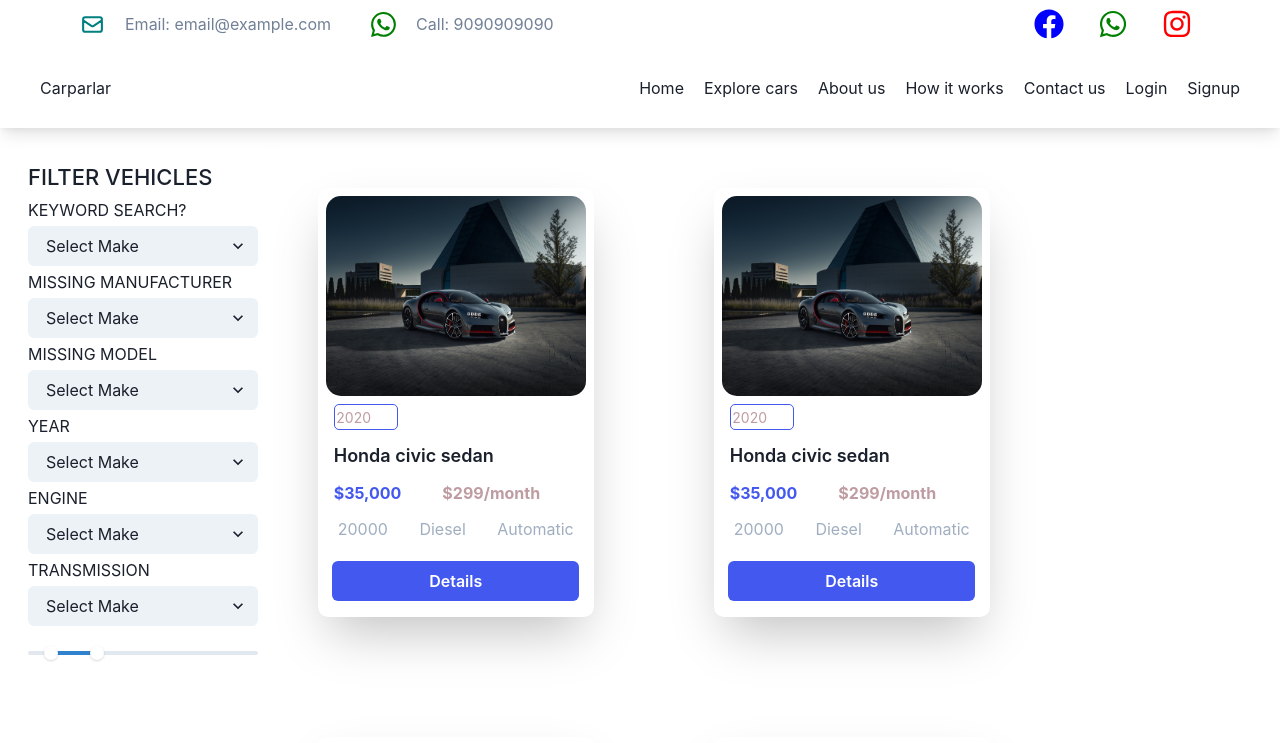
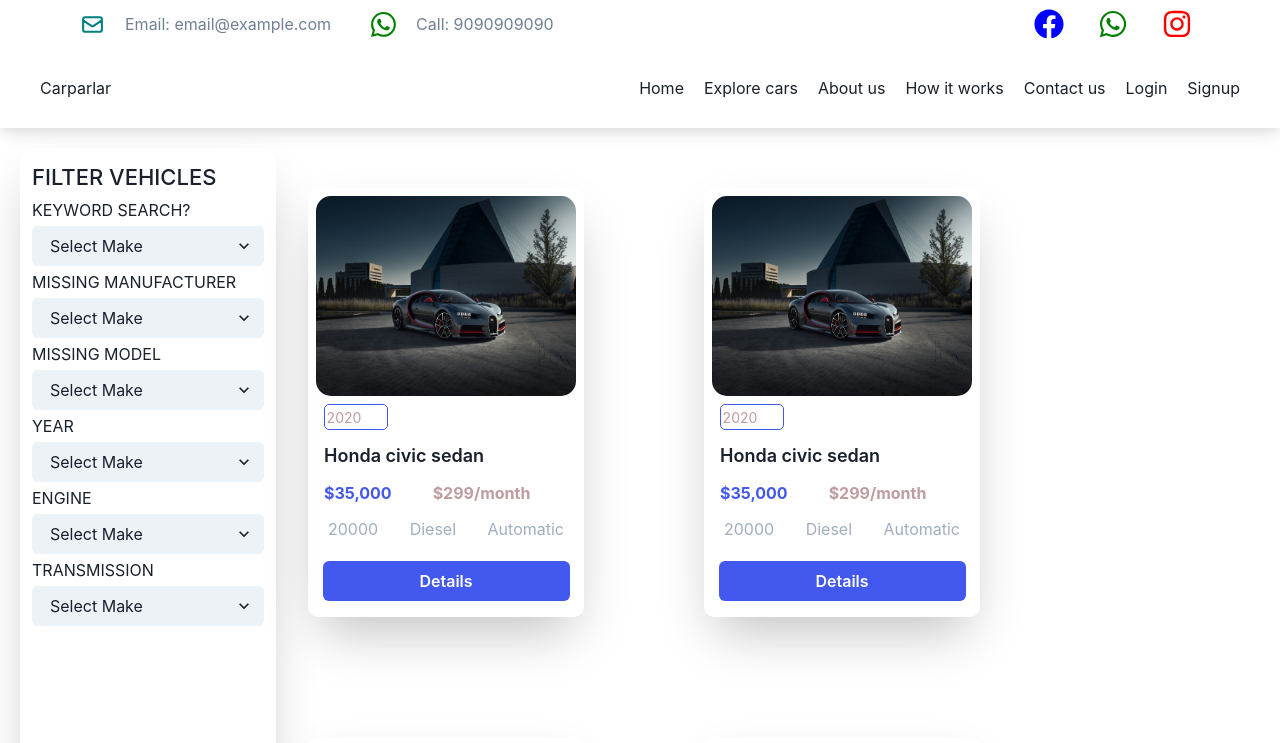
Before and after one commit to wajidkashoo14/carpalar, a Next.js app: page /explore in a window 1280 px wide. Shown: the top 743 px of the page. Built offline with nearby package versions, Linux system fonts and the light colour scheme.

Commit message:
fixed login signup

```diff
--- a/components/Layout/Explore.js
+++ b/components/Layout/Explore.js
@@ -17,7 +17,17 @@
 function Explore() {
   return (
     <Container maxW="100%" minH="100vh" p="5" display="flex" mb="10rem">
-      <Flex w="20%" minH="100vh" bg="#fff" mr="3" px="2" flexDir="column">
+      <Flex
+        w="20%"
+        h="80vh"
+        bg="#fff"
+        mr="3"
+        px="3"
+        flexDir="column"
+        boxShadow="2xl"
+        borderRadius="15px"
+        position="fixed"
+      >
         <Heading
           fontWeight="500"
           textTransform="uppercase"
@@ -81,16 +91,8 @@
             <option value="option3">Option 3</option>
           </Select>
         </Box>
-
-        <RangeSlider aria-label={["min", "max"]} defaultValue={[10, 30]} my="5">
-          <RangeSliderTrack>
-            <RangeSliderFilledTrack />
-          </RangeSliderTrack>
-          <RangeSliderThumb index={0} />
-          <RangeSliderThumb index={1} />
-        </RangeSlider>
       </Flex>
-      <Flex w="80%" minH="100vh" bg="#fff" flexWrap="wrap" gap="10">
+      <Flex w="80%" minH="100vh" bg="#fff" flexWrap="wrap" gap="10" ml="20%">
         <Singlecarcard />
         <Singlecarcard />
         <Singlecarcard />
```
